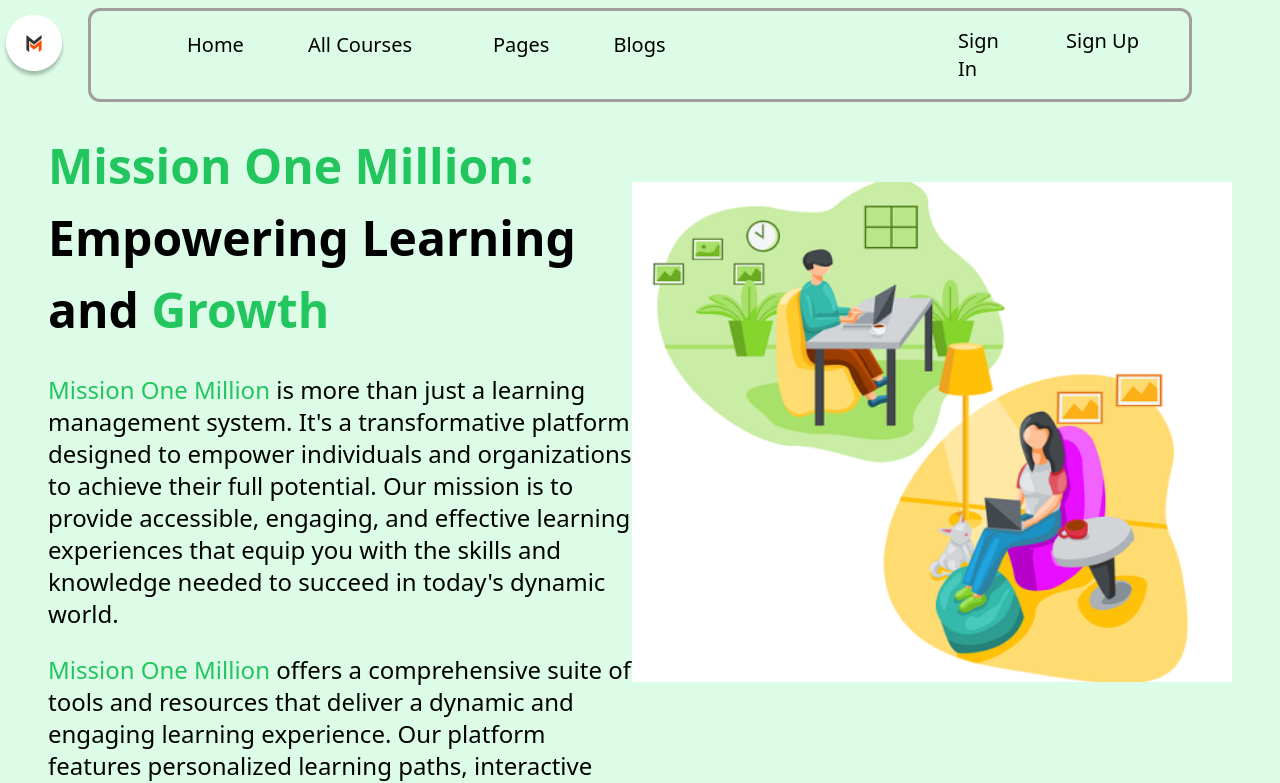
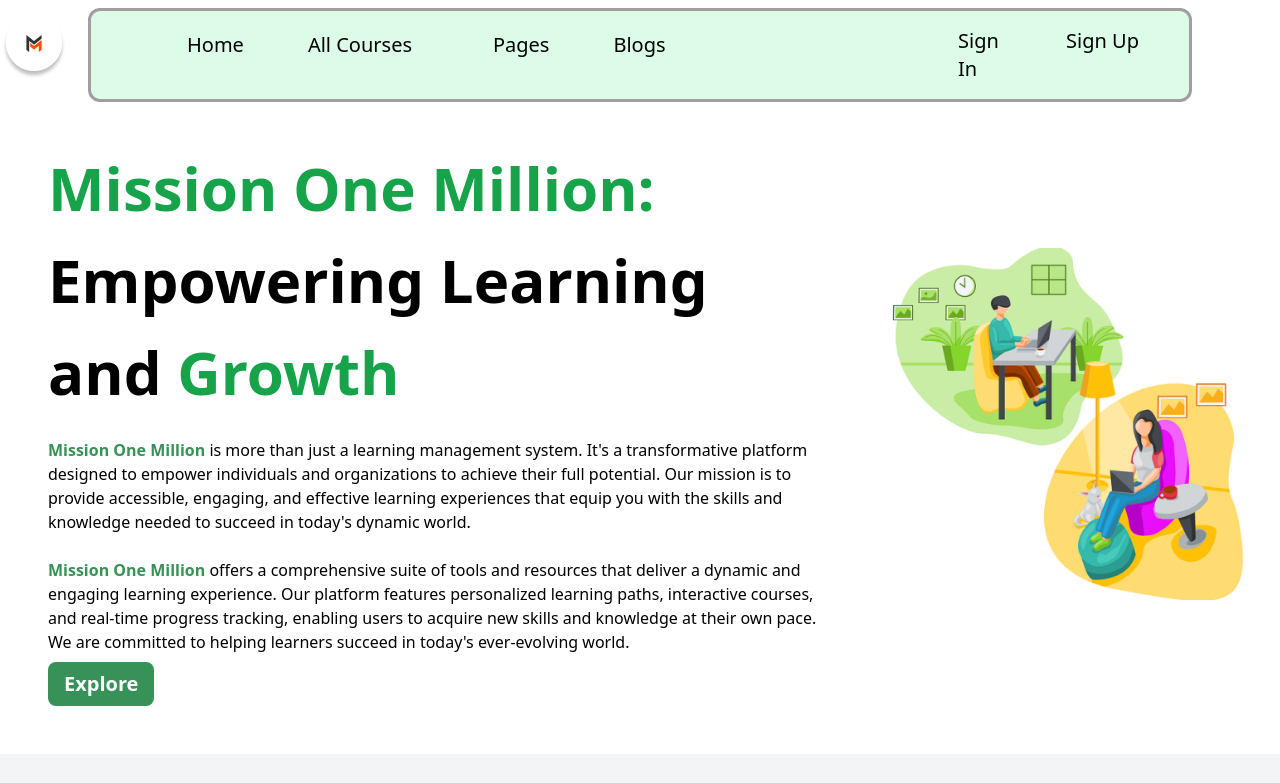
Before and after one commit to xd-vik/mission1m, a React (Vite) app in the folder Frontend/: page / in a window 1280 px wide. Shown: the top 783 px of the page. Built offline with nearby package versions, Linux system fonts and the light colour scheme.

Commit message:
Banner-Updated

```diff
--- a/Frontend/src/Components/Banner.jsx
+++ b/Frontend/src/Components/Banner.jsx
@@ -3,39 +3,40 @@ import work from '/work.png';
 
 function Banner() {
   return (
-
-    <div className="md:p-10 p-1 flex flex-col md:flex-row bg-green-100 ">
+      <div className='min-h-full w-full bg-gray-100 bg-white flex flex-col items-center lg:flex-row'>
+        <div className='h-full p-10 w-full lg:w-[70%]'>
+          <div className='lg:text-6xl text-3xl font-semibold'>
+            <h1 className='lg:py-4 text-green-600'>Mission One Million:</h1>
+            <h1 className='lg:py-4'>Empowering Learning</h1>
+            <h1 className='lg:py-4'>and <span className='text-green-600'>Growth</span></h1>
+          </div>
           <div>
-      <h1 className="text-5xl font-bold text-green-500 mb-6">Mission One Million:</h1>
-      <h2 className="text-5xl font-bold mb-6">Empowering Learning </h2>
-      <span className="text-5xl font-bold mb-6">and</span>
-      <span  className="text-5xl text-green-500 font-bold mb-8"> Growth </span>
-      <p className="text-2xl mb-6 mt-10">
-        <span className="text-green-500">Mission One Million</span> is more than just a learning management system.
+            <p className="text-md mb-6 mt-5">
+              <span className="text-[#369256] font-semibold">Mission One Million</span> is more than just a learning management system.
               It's a transformative platform designed to empower individuals and
               organizations to achieve their full potential. Our mission is to provide
               accessible, engaging, and effective learning experiences that equip you
               with the skills and knowledge needed to succeed in today's dynamic
               world.
             </p>
-      <p className="text-2xl mb-4">
-      <span className="text-green-500">Mission One Million</span> offers a comprehensive suite of tools and resources
+            <p className="text-md">
+              <span className="text-[#369256] font-semibold">Mission One Million</span> offers a comprehensive suite of tools and resources
               that deliver a dynamic and engaging learning experience. Our platform
               features personalized learning paths, interactive courses, and real-time
               progress tracking, enabling users to acquire new skills and knowledge at
               their own pace. We are committed to helping learners succeed in today's
-        ever-evolving world
+              ever-evolving world.
             </p>
-      <button className="bg-green-500 hover:bg-green-700 text-white font-bold py-2 px-4 rounded text-xl mt-5">
+          </div>
+          <div>
+            <button className="bg-[#369256] rounded-lg hover:bg-green-700 text-white font-bold py-2 px-4 text-center text-xl mt-2">
               Explore
             </button>
           </div>
-
-
-
-      <div>
+        </div>
+        <div className='w-[30vh] md:w-[50vh] h-full'>
         <img
-            className="mt-[40px] h-[500px] w-[1000px] mr-[600px]"
+            className="object-contain"
             src={work}
             alt="Placeholder"
           />
--- a/Frontend/src/Components/HomePage.jsx
+++ b/Frontend/src/Components/HomePage.jsx
@@ -11,9 +11,9 @@ function HomePage() {
   return (
     <>
     <div className='min-h-screen'>
-      <div className='bg-green-100 p-2'>
-      <Navbar />
-      <Banner/>
+      <div className='bg-white p-2'>
+        <Navbar />
+        <Banner/>
       </div>
       <Missioncard/>
       <Carousel/>
```
Lines whose indentation alone changed are shown as unchanged.
